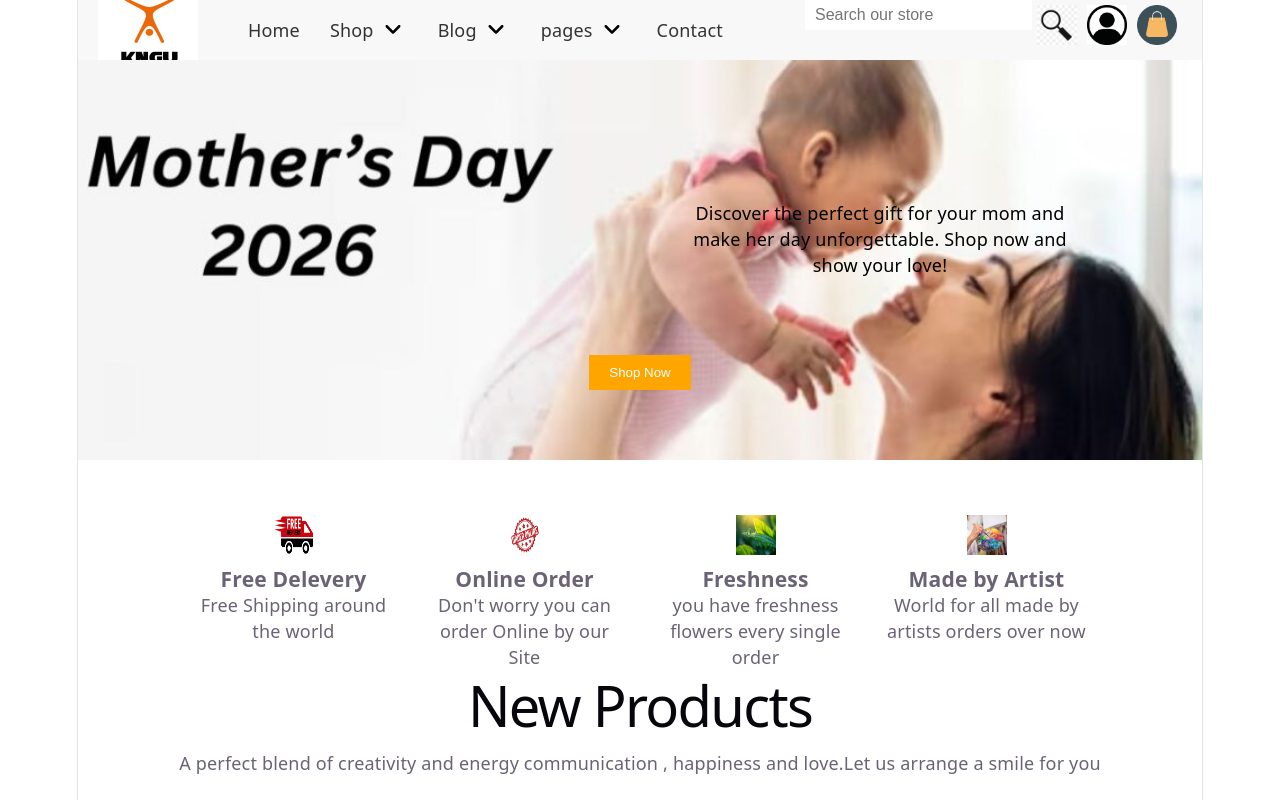
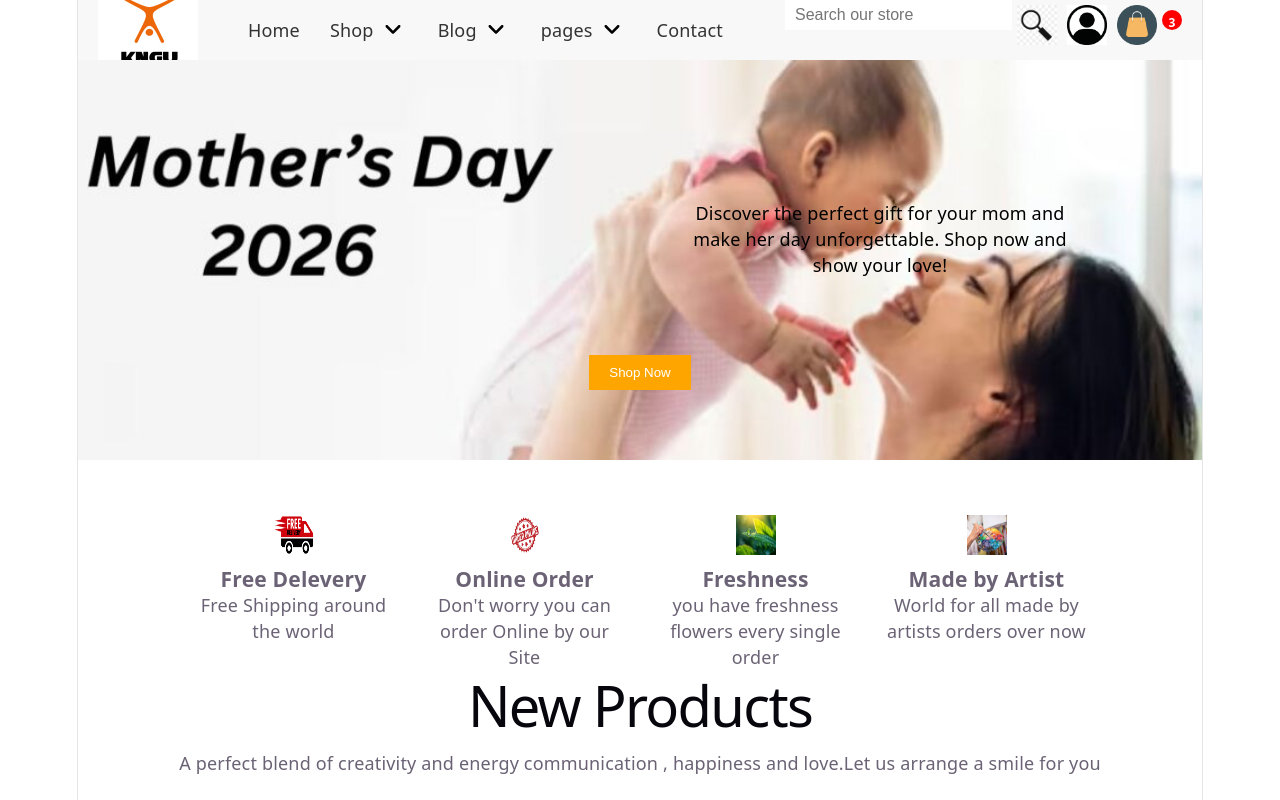
Before and after one commit to Dananjaya75/pactrical-UI-internship, a React (Vite) app in the folder mothersday/: page / in a window 1280 px wide. Shown: the top 800 px of the page. Built offline with nearby package versions, Linux system fonts and the light colour scheme.

Commit message:
shopcount

```diff
--- a/mothersday/src/Components/Navigation.css
+++ b/mothersday/src/Components/Navigation.css
@@ -57,6 +57,16 @@ ul li{
     height: 30px;
 
 
+}
+
+#cart-count{
+    width: 20px;
+    height: 20px;
+    top: 5px;
+    background-color: red;
+    color: white;
+    border-radius: 50%;
+    font-size: 12px;
 }
 @media screen and (max-width: 768px){
       .nav .menue{
--- a/mothersday/src/Components/Navigation.tsx
+++ b/mothersday/src/Components/Navigation.tsx
@@ -25,6 +25,7 @@
         <input type="text" name="search" id="searchbar" placeholder="Search our store" /><img src={search} alt="" className='icons' />
       <img src={login} alt="" className='icons' />
       <img src={shoppingbag} alt="" className='icons' />
+      <span class="cart-badge" id="cart-count">3</span>
      </div>
 
    )
```
